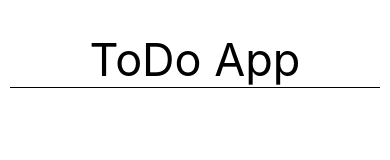
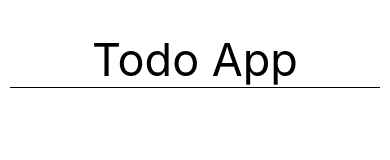
Before and after one commit to manuelrdsg/ReactNative-Todo, a React Native app in the folder TodoApp/: screen / in a window 390 px wide. Shown: the top 160 px of the page. Built offline with nearby package versions, Linux system fonts and the light colour scheme.

Commit message:
Updated README

```diff
--- a/TodoApp/App.js
+++ b/TodoApp/App.js
@@ -47,7 +47,7 @@ export default class ToDoApp extends Component {
           let { text, tasks } = prevState;
           return {
             text: "",
-            tasks: tasks.concat({key: tasks.length, text: text })
+            tasks: tasks.concat({key: Math.random(), text: text })
           };
         }
       );
@@ -72,7 +72,7 @@ export default class ToDoApp extends Component {
   render() {
     return (
       <View style={styles.container}>
-        <Text style={styles.head}>ToDo App</Text>
+        <Text style={styles.head}>Todo App</Text>
         <View style={styles.line} />
         <FlatList
           data={this.state.tasks}
```
Also changed, not shown: 1 other file (tests, documents, lock files or other folders).
